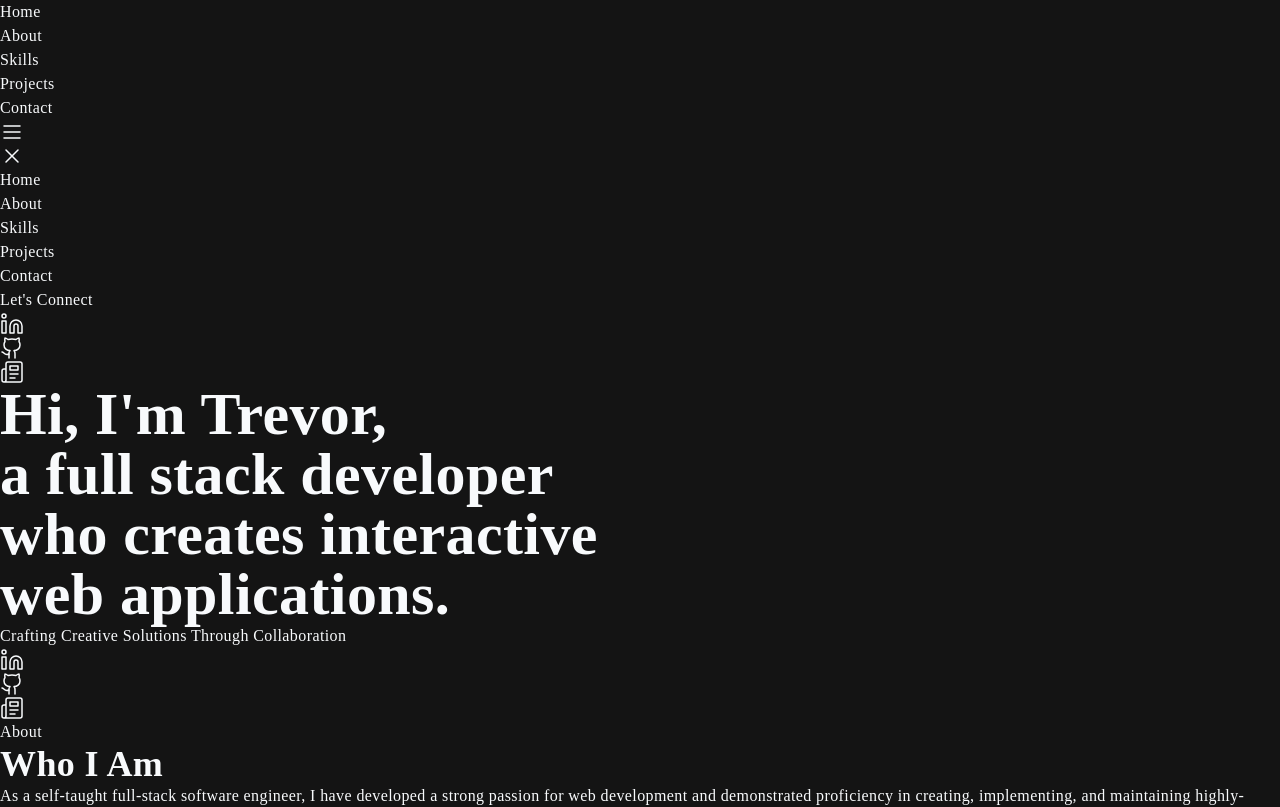
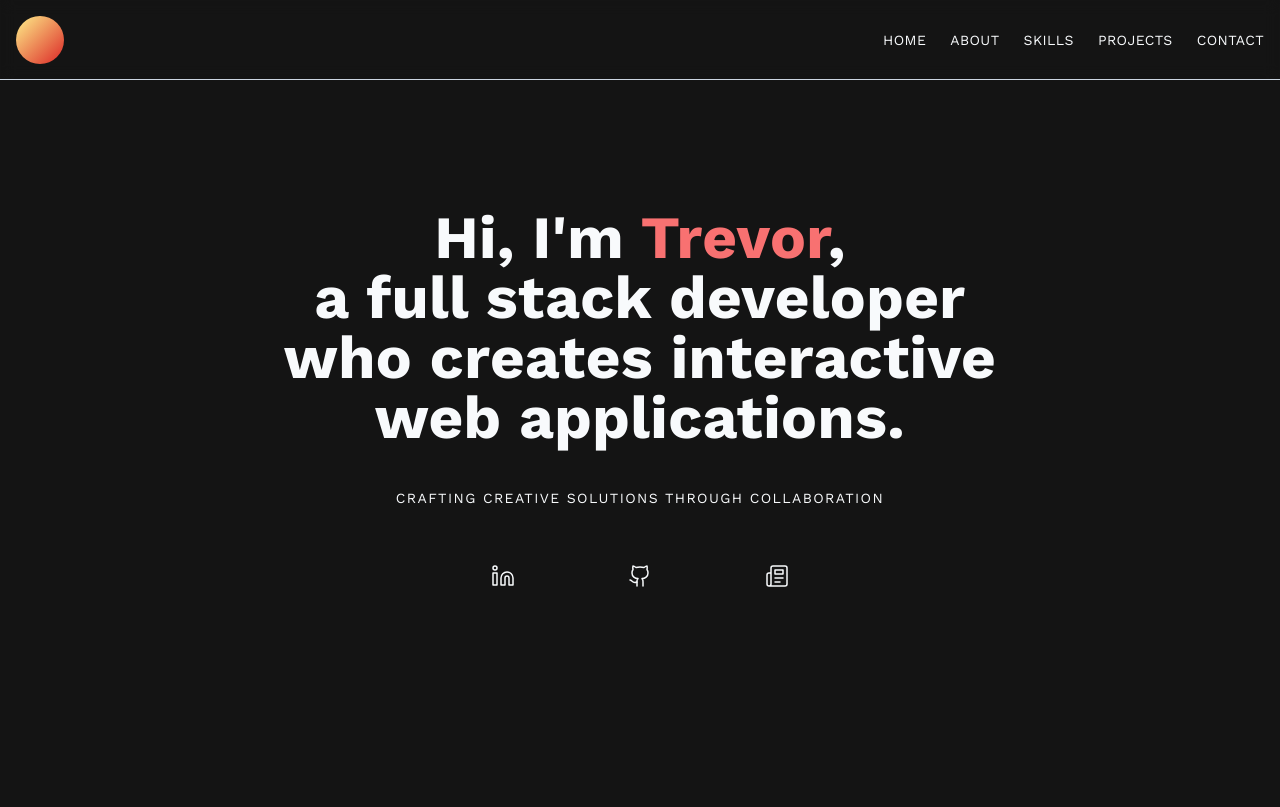
Before and after one commit to trroev/portfolio, a Next.js app: page / in a window 1280 px wide. Shown: the top 807 px of the page. Built offline with nearby package versions, Linux system fonts and the light colour scheme; no server answers.

Commit message:
Created app folder and added layout and index page

```diff
--- a/package.json
+++ b/package.json
@@ -11,7 +11,7 @@
   },
   "dependencies": {
     "@sendgrid/mail": "^7.7.0",
-    "@vercel/analytics": "^0.1.6",
+    "@vercel/analytics": "^0.1.11",
     "axios": "^1.3.4",
     "dotenv": "^16.0.3",
     "eslint": "8.27.0",
--- a/src/pages/_app.tsx
+++ b/src/app/layout.tsx
@@ -1,38 +1,24 @@
-import "../styles/globals.css";
 import { Work_Sans } from "next/font/google";
-import type { AppProps } from "next/app";
 import { Analytics } from "@vercel/analytics/react";
-import Head from "next/head";
-import { useEffect } from "react";
-import { useRouter } from "next/router";
+
+import "./globals.css";
 
 import { Navbar } from "../components/Navbar";
 import { siteConfig } from "../config";
-import * as gtag from "../utils/gtag";
-
-const isProd = process.env.NODE_ENV === "production";
 
 const workSans = Work_Sans({
   subsets: ["latin"],
   variable: "--font-workSans",
 });
 
-function MyApp({ Component, pageProps }: AppProps): JSX.Element {
-  const router = useRouter();
-
-  useEffect(() => {
-    const handleRouteChange = (url: URL) => {
-      if (isProd) gtag.pageview(url);
-    };
-    router.events.on("routeChangeComplete", handleRouteChange);
-    return () => {
-      router.events.off("routeChangeComplete", handleRouteChange);
-    };
-  }, [router.events]);
-
+export default function RootLayout({
+  children,
+}: {
+  children: React.ReactNode;
+}) {
   return (
-    <>
-      <Head>
+    <html lang="en">
+      {/* <Head>
         <title>{siteConfig.title}</title>
         <meta
           name="description"
@@ -92,14 +78,12 @@ function MyApp({ Component, pageProps }: AppProps): JSX.Element {
           media="(prefers-color-scheme: dark)"
           content="black"
         />
-      </Head>
-      <main className={`${workSans.variable} font-sans`}>
+      </Head> */}
+      <body className={`${workSans.variable} font-sans`}>
         <Navbar />
-        <Component {...pageProps} />
+        <main>{children}</main>
         <Analytics />
-      </main>
-    </>
+      </body>
+    </html>
   );
 }
-
-export default MyApp;
--- /dev/null
+++ b/src/app/page.tsx
@@ -0,0 +1,19 @@
+import { About } from "@/components/About";
+import { Contact } from "@/components/Contact";
+import { Footer } from "@/components/Footer";
+import { Main } from "@/components/Main";
+import { Projects } from "@/components/Projects";
+import { Skills } from "@/components/Skills";
+
+export default function Home() {
+  return (
+    <div>
+      <Main />
+      <About />
+      <Skills />
+      <Projects />
+      <Contact />
+      <Footer />
+    </div>
+  );
+}
--- a/src/components/Contact.tsx
+++ b/src/components/Contact.tsx
@@ -1,3 +1,5 @@
+"use client";
+
 import { Icons } from "./Icons";
 import Link from "next/link";
 import { useState } from "react";
--- a/src/components/Navbar.tsx
+++ b/src/components/Navbar.tsx
@@ -1,3 +1,5 @@
+"use client";
+
 import Link from "next/link";
 import { useState } from "react";
 import { Icons } from "./Icons";
--- a/src/pages/_document.tsx
+++ /dev/null
@@ -1,44 +0,0 @@
-import Document, {
-  Html,
-  Head,
-  Main,
-  NextScript,
-} from "next/document";
-import { GA_MEASUREMENT_ID } from "../utils/gtag";
-
-const isProd = process.env.NODE_ENV === "production";
-
-export default class MyDocument extends Document {
-  render(): JSX.Element {
-    return (
-      <Html>
-        <Head>
-          {isProd && (
-            <>
-              <script
-                async
-                src={`https://www.googletagmanager.com/gtag/js?id=${GA_MEASUREMENT_ID}`}
-              />
-              <script
-                dangerouslySetInnerHTML={{
-                  __html: `
-                  window.dataLayer = window.dataLayer || [];
-                  function gtag(){dataLayer.push(arguments);}
-                  gtag('js', new Date());
-                  gtag('config', '${GA_MEASUREMENT_ID}', {
-                    page_path: window.location.pathname,
-                  });
-                `,
-                }}
-              />
-            </>
-          )}
-        </Head>
-        <body>
-          <Main />
-          <NextScript />
-        </body>
-      </Html>
-    );
-  }
-}
--- a/src/pages/guided-growth.tsx
+++ b/src/pages/guided-growth.tsx
@@ -1,9 +1,9 @@
 import Image from "next/image";
 import Link from "next/link";
-import guidedGrowthImg from "../public/assets/projects/screenshot.webp";
+import guidedGrowthImg from "../../public/assets/projects/screenshot.webp";
 import { Icons } from "../components/Icons";
 
-const memoryGame = () => {
+const guidedGrowth = () => {
   return (
     <div className="w-full">
       <div className="w-screen h-[30vh] lg:h-[40vh] relative">
@@ -114,4 +114,4 @@ const memoryGame = () => {
   );
 };
 
-export default memoryGame;
+export default guidedGrowth;
--- a/src/pages/index.tsx
+++ /dev/null
@@ -1,19 +0,0 @@
-import { About } from "../components/About";
-import { Contact } from "../components/Contact";
-import { Footer } from "../components/Footer";
-import { Main } from "../components/Main";
-import { Projects } from "../components/Projects";
-import { Skills } from "../components/Skills";
-
-export default function Home() {
-  return (
-    <div>
-      <Main />
-      <About />
-      <Skills />
-      <Projects />
-      <Contact />
-      <Footer />
-    </div>
-  );
-}
--- a/tailwind.config.js
+++ b/tailwind.config.js
@@ -3,9 +3,9 @@ const { fontFamily } = require("tailwindcss/defaultTheme");
 /** @type {import('tailwindcss').Config} */
 module.exports = {
   content: [
-    "./app/**/*.{js,ts,jsx,tsx}",
-    "./pages/**/*.{js,ts,jsx,tsx}",
-    "./components/**/*.{js,ts,jsx,tsx}",
+    "./src/pages/**/*.{js,ts,jsx,tsx,mdx}",
+    "./src/components/**/*.{js,ts,jsx,tsx,mdx}",
+    "./src/app/**/*.{js,ts,jsx,tsx,mdx}",
   ],
   theme: {
     extend: {
```
Also changed, not shown: src/app/globals.css (renamed from src/styles/globals.css), 1 other file (tests, documents, lock files or other folders).
